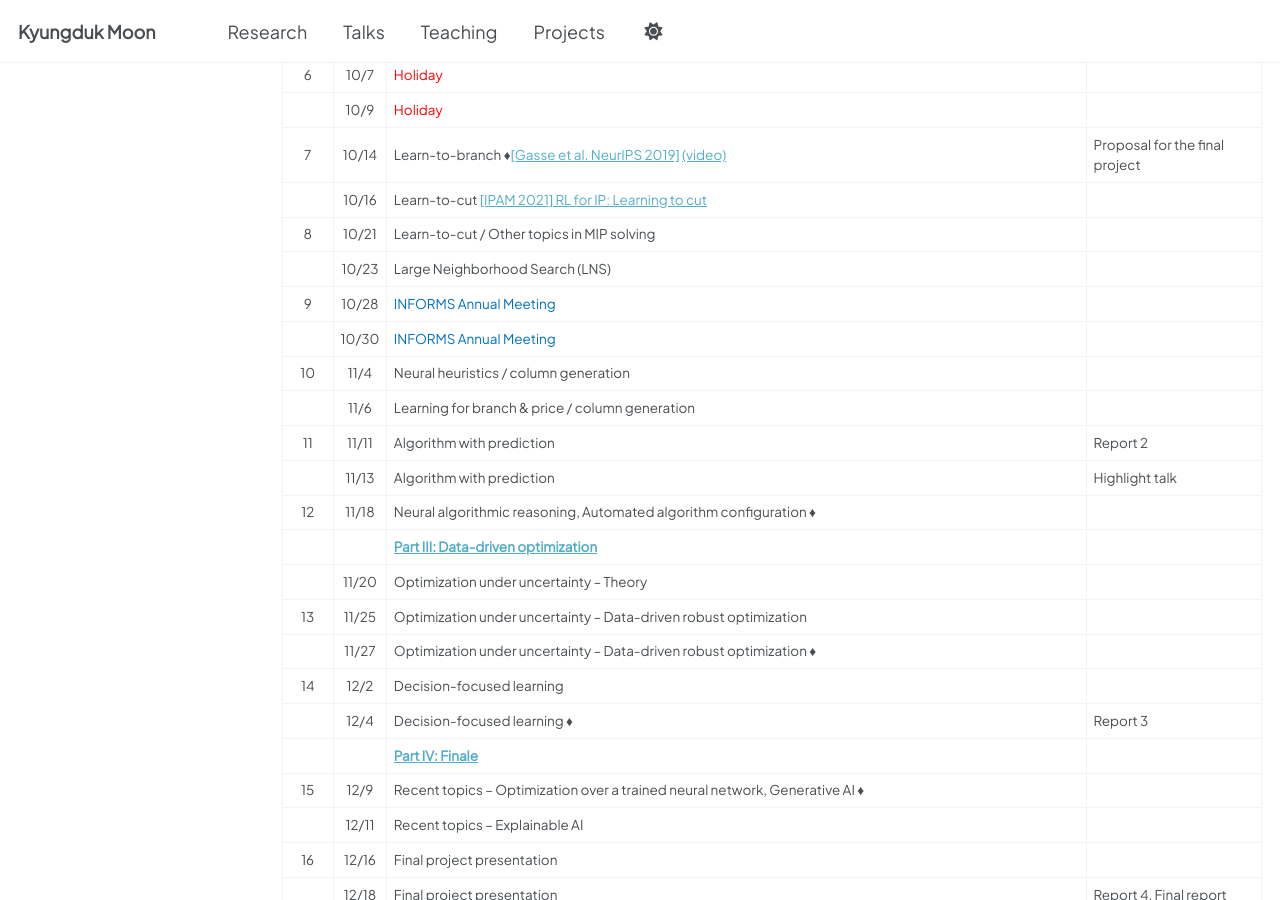
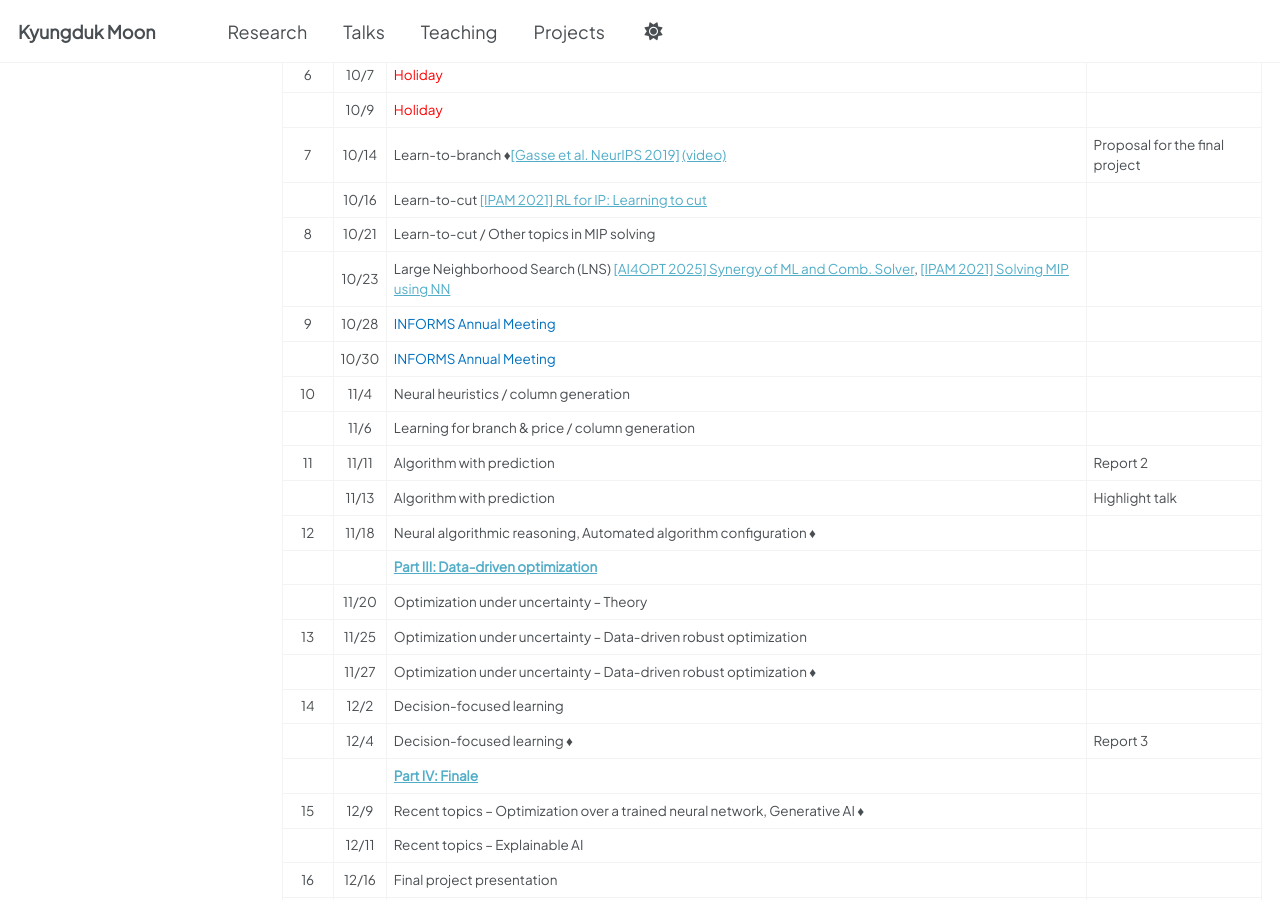
Before and after one commit to kalebmoon07/kalebmoon07.github.io, a Jekyll site: the page built from _pages/2025-fall-ml4do/ai4do-main.md, in a window 1280 px wide and 900 px high, scrolled down 2401 px. Built offline with Jekyll 4.4.1, drawn with Linux system fonts in a browser that asks for light colours; a script that is not in the unit is left out.

Commit message:
Uploaded videos

```diff
--- a/_pages/2025-fall-ml4do/ai4do-main.md
+++ b/_pages/2025-fall-ml4do/ai4do-main.md
@@ -72,7 +72,7 @@
 |   7   | 10/14 | Learn-to-branch ♦[[Gasse et al. NeurIPS 2019]](#paper-gasse-2019) [(video)](https://www.youtube.com/watch?v=Uo3OuPTQayg)                                                                                                                                                                                                                                                                        | Proposal for the final project                               |
 |       | 10/16 | Learn-to-cut [[IPAM 2021] RL for IP: Learning to cut](https://www.youtube.com/watch?v=CiQ1blLbYzg)                                                                                                                                                                                                                                                                         |                                |
 |   8   | 10/21 | Learn-to-cut / Other topics in MIP solving                                                                                                                                                                                                                                                                          |                                |
-|       | 10/23 | Large Neighborhood Search (LNS)
+|       | 10/23 | Large Neighborhood Search (LNS) [[AI4OPT 2025] Synergy of ML and Comb. Solver](https://www.youtube.com/watch?v=a97HUka8oOM), [[IPAM 2021] Solving MIP using NN](https://www.youtube.com/watch?v=qf8TeiGTZys)
 |   9   | 10/28 | <span style="color:rgb(0, 112, 192);"> INFORMS Annual Meeting  </span>                                                                                                                                                                                                                                  |                                |
 |       | 10/30 | <span style="color:rgb(0, 112, 192);"> INFORMS Annual Meeting  </span>                                                                                                                                                                                                                                  |                                |
 |  10   | 11/4  | Neural heuristics / column generation                                                                                                                                                                                                                                                        |                        |
```
